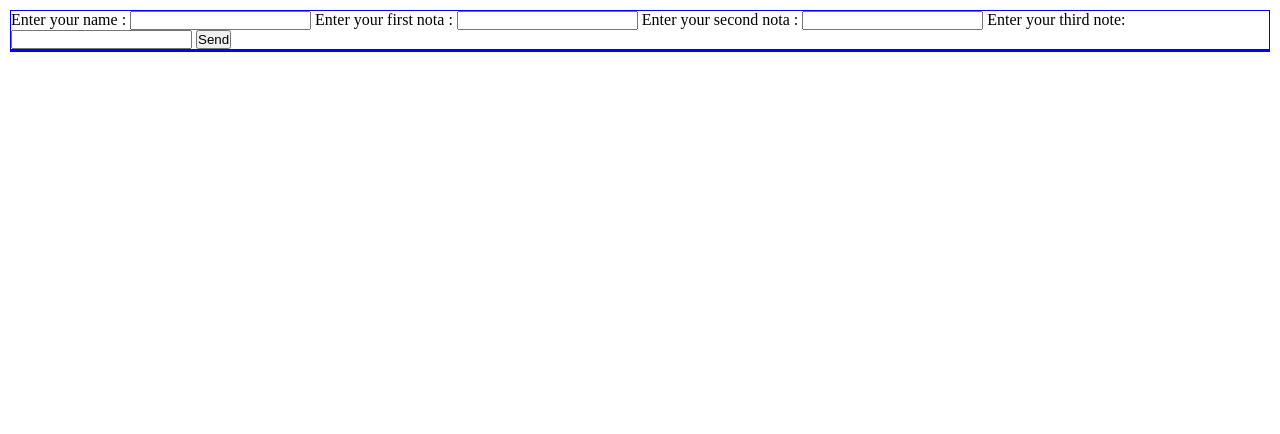
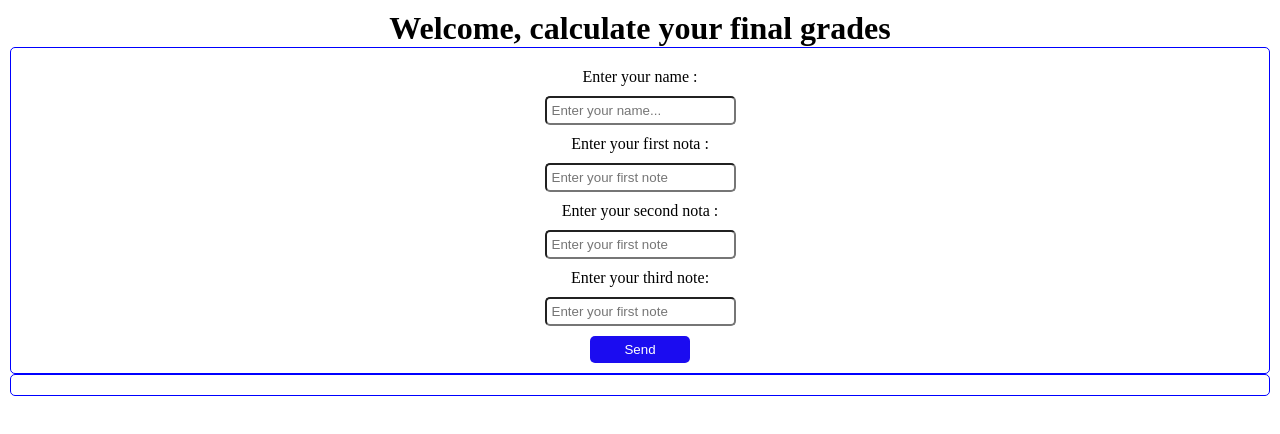
Before and after one commit to Osorio3408/Examen_Calcular_Nota, a plain HTML site: page index.html in a window 1280 px wide. Drawn offline with Linux system fonts and the light colour scheme.

Commit message:
subida de archivos

```diff
--- a/index.html
+++ b/index.html
@@ -10,16 +10,17 @@
 </head>
 
 <body>
+  <h1>Welcome, calculate your final grades</h1>
   <form>
     <fieldset>
       <label for="nombre_estudiante">Enter your name :</label>
-      <input id="nombre_estudiante" class="form-control" type="text" name="">
+      <input id="nombre_estudiante" class="form-control" type="text" name="" placeholder="Enter your name...">
       <label for="first_note">Enter your first nota :</label>
-      <input id="first_note" class="form-control" type="number" name="">
+      <input id="first_note" class="form-control" type="number" name="" placeholder="Enter your first note">
       <label for="second_note">Enter your second nota :</label>
-      <input id="second_note" class="form-control" type="number" name="">
+      <input id="second_note" class="form-control" type="number" name="" placeholder="Enter your first note">
       <label for="third_note">Enter your third note:</label>
-      <input id="third_note" class="form-control" type="number" name="">
+      <input id="third_note" class="form-control" type="number" name="" placeholder="Enter your first note">
       <button id="send">Send</button>
     </fieldset>
   </form>
--- a/style.css
+++ b/style.css
@@ -5,13 +5,56 @@
 
 body{
   margin: 10px;
+  text-align: center;
 }
 
+
 form{
+
+}
+
+input[type=number]::-webkit-inner-spin-button,
+input[type=number]::-webkit-outer-spin-button {
+  -webkit-appearance: none;
+  margin: 0;
+}
+
+
+fieldset{
   display: flex;
   flex-direction: column;
+  border: 1px solid blue;
+  border-radius: 5px;
+  padding: 10px;
+  justify-content: center;
+  align-items: center;
 }
 
-fieldset{
-  border: 1px solid blue;
+input{
+  border-radius: 5px;
+  padding: 5px;
 }
+
+button{
+  width: 100px;
+  margin-top: 10px;
+  background-color:   rgb(27, 12, 240);
+  color: #ffffff;
+  border-radius: 5px;
+  padding: 6px;
+  border: none;
+}
+
+label{
+  padding: 10px;
+}
+
+button:hover{
+  text-decoration: underline;
+  background-color:rgb(28, 16, 197);
+}
+
+button:disabled{
+  background-color: rgba(147, 147, 147, 0.625);
+  text-decoration: none;
+}
```
